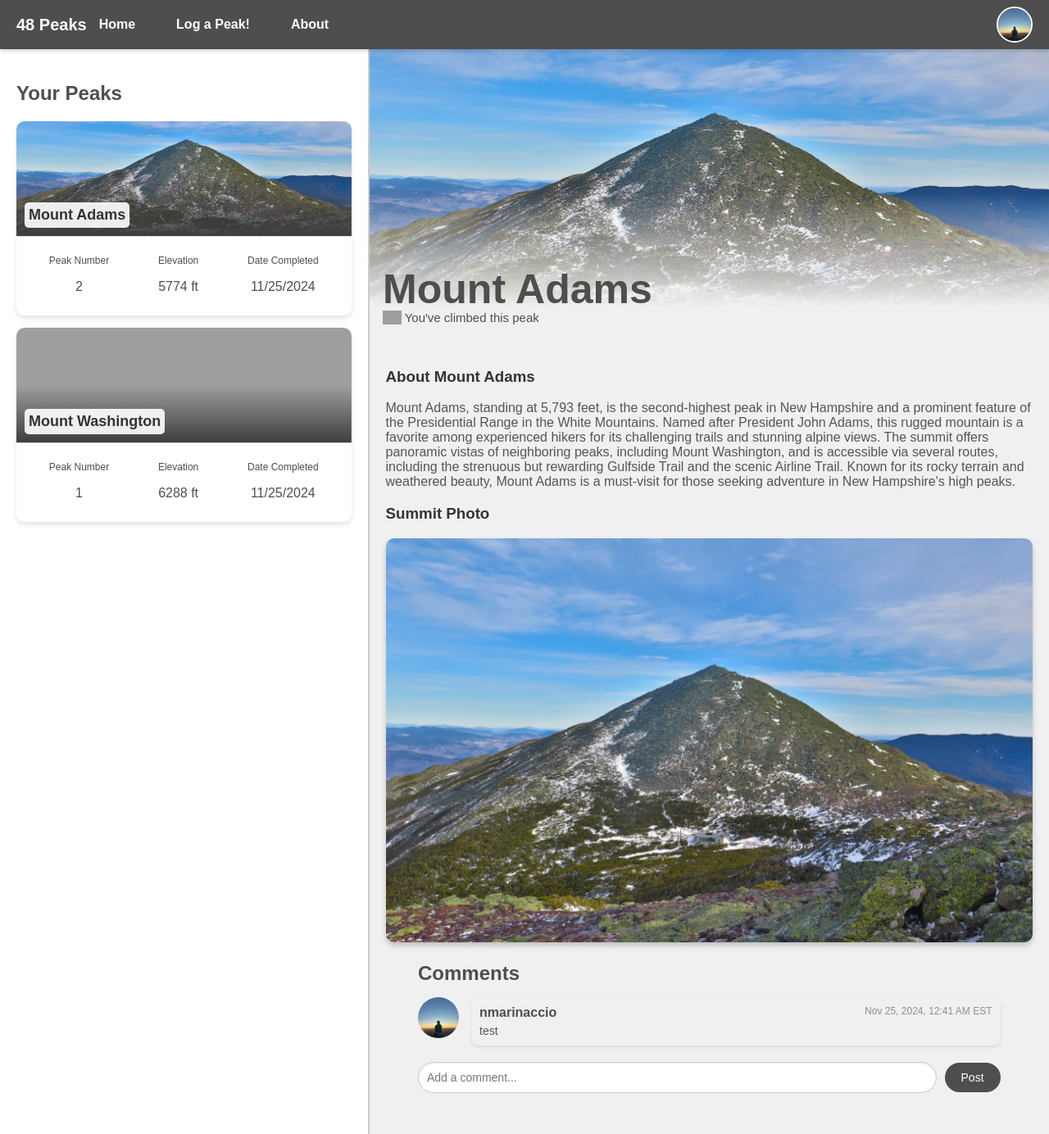
After one commit to nmarinaccio/48Peaks, a Flask app: page /my-peaks in a window 1280 px wide. The commit adds this page. Shown: the whole page at 82% size. Run offline with Flask 3, Linux system fonts and the light colour scheme; a user stored in the database is signed in; data comes from the database, SQL or seed files in the repository; both versions use the stored data as it was after the commit; grey boxes are pictures that could not be loaded.

Commit message:
Added a my-peaks page with all associated files

```diff
--- a/app.py
+++ b/app.py
@@ -1,4 +1,4 @@
-from flask import Flask, g, render_template, request, redirect, url_for, flash, session
+from flask import Flask, g, render_template, request, redirect, url_for, flash, session, jsonify
 from flask_session import Session
 import os
 import sqlite3
@@ -8,8 +8,10 @@ from helpers import login_required
 from datetime import datetime
 import pytz
 
+DATABASE = "48peaks.db"
 
-DATABASE = "48peaks.db"
+est = pytz.timezone('US/Eastern')
+utc = pytz.utc
 
 # Configure application
 app = Flask(__name__)
@@ -176,8 +178,6 @@ def mountain_page(mountain_id):
         """, (mountain_id,)).fetchall()
 
         # Format timestamps and convert to EST
-        utc = pytz.utc
-        est = pytz.timezone('US/Eastern')
         formatted_comments = []
         for comment in comments:
             # Parse the UTC timestamp string into a datetime object
@@ -366,6 +366,169 @@ def edit_profile():
     return render_template("edit_profile.html", user=user)
 
 
+@app.route('/my-peaks', methods=["GET", "POST"])
+@login_required
+def my_peaks():
+    db = get_db()
+    user_id = session.get("user_id")
+
+    if request.method == "POST":
+        # Handle comment posting logic
+        comment = request.form.get("comment")
+        summit_id = request.form.get("summit_id")
+
+        if not comment or not summit_id:
+            flash("Comment and Summit ID are required.", "error")
+            return redirect(url_for('my_peaks'))
+
+        try:
+            db.execute(
+                """
+                INSERT INTO summit_comments (user_id, summit_id, message)
+                VALUES (?, ?, ?)
+                """,
+                (user_id, summit_id, comment)
+            )
+            db.commit()
+            flash("Comment posted successfully!", "success")
+        except Exception as e:
+            flash("An error occurred while posting your comment.", "error")
+            print(f"Database error: {e}")
+        return redirect(url_for('my_peaks'))
+
+    # Fetch all peaks logged by the user, order by most recent first
+    peaks_query = db.execute("""
+        SELECT
+            s.id AS summit_id,
+            s.date_hiked,
+            s.notes,
+            m.name AS mountain_name,
+            m.elevation,
+            m.mountain_photo,
+            s.summit_picture
+        FROM summits s
+        JOIN mountains m ON s.mountain_id = m.id
+        WHERE s.user_id = ?
+        ORDER BY s.date_hiked DESC
+    """, (user_id,))
+    peaks = peaks_query.fetchall()
+
+    # Fetch all comments for user's summits
+    comments_query = db.execute("""
+        SELECT
+            c.summit_id,
+            c.message,
+            c.timestamp,
+            c.edited,
+            c.edited_at,
+            u.username,
+            u.profile_photo
+        FROM summit_comments c
+        JOIN users u ON c.user_id = u.id
+        WHERE c.summit_id IN (SELECT id FROM summits WHERE user_id = ?)
+        ORDER BY c.timestamp ASC
+    """, (user_id,))
+    comments = comments_query.fetchall()
+
+    # Format data for peaks and comments
+    formatted_peaks = []
+    formatted_comments = {}
+
+    for index, peak in enumerate(reversed(peaks), start=1):  # Label oldest peak as 1
+        formatted_peaks.append({
+            "summit_id": peak["summit_id"],
+            "peak_number": index,
+            "date_hiked": datetime.strptime(peak["date_hiked"], "%Y-%m-%d").strftime("%m/%d/%Y"),
+            "notes": peak["notes"],
+            "mountain_name": peak["mountain_name"],
+            "elevation": peak["elevation"],
+            "mountain_photo": peak["mountain_photo"],
+            "summit_picture": peak["summit_picture"] if peak["summit_picture"] else peak["mountain_photo"]
+        })
+
+    for comment in comments:
+        summit_id = comment["summit_id"]
+        if summit_id not in formatted_comments:
+            formatted_comments[summit_id] = []
+        formatted_comments[summit_id].append({
+            "message": comment["message"],
+            "timestamp": datetime.strptime(comment["timestamp"], "%Y-%m-%d %H:%M:%S").strftime("%b %d, %Y, %I:%M %p"),
+            "edited": comment["edited"],
+            "edited_at": comment["edited_at"],
+            "username": comment["username"],
+            "profile_photo": comment["profile_photo"] if comment["profile_photo"] else "default.jpg"
+        })
+
+    # Preload the most recent peak details
+    recent_peak = formatted_peaks[0] if formatted_peaks else None
+
+    num_of_peaks = len(formatted_peaks)
+
+    # Render the template with peaks and comments
+    return render_template(
+        "my_peaks.html",
+        peaks=formatted_peaks,
+        comments=formatted_comments,
+        recent_peak=recent_peak,
+        num_of_peaks=num_of_peaks
+    )
+
+
+@app.route('/get-peak-details/<int:summit_id>', methods=['GET'])
+@login_required
+def get_peak_details(summit_id):
+    db = get_db()
+    user_id = session.get("user_id")
+
+    # Query the summit details
+    summit = db.execute("""
+        SELECT s.id AS summit_id, s.date_hiked, s.notes, s.summit_picture,
+               m.name AS mountain_name, m.elevation, m.mountain_photo, m.mountain_blurb
+        FROM summits s
+        JOIN mountains m ON s.mountain_id = m.id
+        WHERE s.id = ? AND s.user_id = ?
+    """, (summit_id, user_id)).fetchone()
+
+    if not summit:
+        return jsonify({"error": "Summit not found"}), 404
+
+    # Query the comments for this summit
+    comments_query = db.execute("""
+        SELECT sc.message, sc.timestamp, sc.edited, u.username, u.profile_photo
+        FROM summit_comments sc
+        JOIN users u ON sc.user_id = u.id
+        WHERE sc.summit_id = ?
+        ORDER BY sc.timestamp ASC
+    """, (summit_id,))
+    comments = comments_query.fetchall()
+
+    # Format comments
+    formatted_comments = [
+        {
+            "message": comment["message"],
+                    "timestamp": (
+            utc.localize(datetime.strptime(comment["timestamp"], "%Y-%m-%d %H:%M:%S")).astimezone(est).strftime("%b %d, %Y, %I:%M %p %Z")),
+            "edited": comment["edited"],
+            "username": comment["username"],
+            "profile_photo": comment["profile_photo"] if comment["profile_photo"] else "default.jpg"
+        }
+        for comment in comments
+    ]
+
+    # Prepare the JSON response
+    response = {
+        "summit_id": summit["summit_id"],
+        "name": summit["mountain_name"],
+        "date_hiked": datetime.strptime(summit["date_hiked"], "%Y-%m-%d").strftime("%m/%d/%Y"),
+        "notes": summit["notes"],
+        "blurb": summit["mountain_blurb"],
+        "photo": summit["summit_picture"] if summit["summit_picture"] else f'/static/images/mountain_images/{summit["mountain_photo"]}',
+        "image": f'/static/images/mountain_images/{summit["mountain_photo"]}',
+        "comments": formatted_comments
+    }
+
+    return jsonify(response)
+
 
 if __name__ == "__main__":
     app.run(debug=True)
--- a/static/styles.css
+++ b/static/styles.css
@@ -811,3 +811,228 @@ textarea {
 .submit-button:hover {
     background-color: #6e6e6e;
 }
+
+/* CSS for MyPeaks */
+.my-peaks-container {
+    display: flex;
+    height: calc(100vh - 40px); /* Full height minus navbar */
+}
+
+.my-peaks-list {
+    width: 33%;
+    background-color: #FFFFFF; /* White background */
+    overflow-y: auto;
+    padding: 20px;
+    border-right: 2px solid #CCCCCC;
+}
+
+.my-peaks-list h2 {
+    color: #4E4E4E;
+}
+
+.my-peaks-list p {
+    color: #4E4E4E;
+}
+
+.my-peak-item {
+    background-color: #F9F9F9; /* Slightly off-white for contrast */
+    margin-bottom: 15px;
+    border-radius: 10px;
+    overflow: hidden;
+    cursor: pointer;
+    box-shadow: 0 4px 6px rgba(0, 0, 0, 0.1);
+    transition: transform 0.2s ease, box-shadow 0.2s ease;
+}
+
+.my-peak-item:hover {
+    transform: scale(1.02); /* Slight zoom effect on hover */
+    box-shadow: 0 6px 10px rgba(0, 0, 0, 0.2);
+}
+
+.my-peak-list-header {
+    height: 120px;
+    background-size: cover;
+    background-position: center;
+    display: flex;
+    align-items: flex-end;
+    padding: 10px;
+}
+
+.my-peak-name {
+    font-size: 18px;
+    color: #333333; /* Dark text for contrast */
+    background-color: rgba(255, 255, 255, 0.9); /* Subtle white background for text */
+    padding: 5px;
+    border-radius: 5px;
+    font-weight: bold;
+}
+
+.my-peak-details {
+    display: flex;
+    justify-content: space-around;
+    padding: 10px;
+    background-color: #FFFFFF; /* White background for details */
+    border-top: 1px solid #E0E0E0; /* Subtle separation between sections */
+}
+
+.my-detail-title {
+    font-size: 12px;
+    color: #777777; /* Subtle gray for titles */
+    text-align: center;
+}
+
+.my-detail-value {
+    font-size: 16px;
+    color: #333333; /* Darker color for values */
+    text-align: center;
+}
+
+.my-peak-details-container {
+    width: 67%;
+    padding: 0; /* Remove padding for alignment */
+    overflow-y: auto;
+    background-color: #FFFFFF;
+    box-shadow: inset 0 2px 4px rgba(0, 0, 0, 0.1);
+}
+
+.my-peak-details-container h2 {
+    color: #333333; /* Dark heading color */
+    margin-bottom: 20px;
+}
+
+.my-peak-details-container p {
+    color: #555555; /* Slightly lighter dark text for descriptions */
+}
+
+/* Header for the Right Section */
+.my-peak-log-header {
+    flex-shrink: 0;
+    height: 350px;
+    background-size: cover;
+    background-position: center;
+    position: relative;
+}
+
+.my-peaks-information-title {
+    position: absolute;
+    bottom: 8%;
+    left: 2%;
+    font-size: 50px;
+    font-weight: bold;
+    color: #4E4E4E;
+    align-items: center;
+    gap: 5px;
+}
+
+.my-peaks-information-subtitle {
+    position: absolute;
+    bottom: 4%;
+    left: 2%;
+    font-size: 15px;
+    color: #4E4E4E;
+    margin: 0;
+}
+
+/* Peak Body */
+.my-peak-body {
+    padding: 20px;
+    color: #333333; /* Dark text for contrast */
+    background-color: #F0F0F0;
+}
+
+.my-summit-photo {
+    max-width: 100%;
+    border-radius: 10px;
+    box-shadow: 0 4px 6px rgba(0, 0, 0, 0.2);
+}
+
+/* Comments Section */
+.my-peak-comments {
+    margin: 0 5%;
+}
+
+.my-peak-comments h2 {
+    font-size: 24px;
+    color: #4E4E4E;
+    margin-bottom: 15px;
+}
+
+.my-peak-comment {
+    display: flex;
+    align-items: flex-start;
+    margin-bottom: 20px;
+}
+
+.my-peak-comment-pfp {
+    width: 50px;
+    height: 50px;
+    border-radius: 50%;
+    margin-right: 15px;
+    object-fit: cover;
+}
+
+.my-peak-comment-content {
+    background-color: #F0F0F0;
+    padding: 10px;
+    border-radius: 10px;
+    box-shadow: 0 2px 4px rgba(0, 0, 0, 0.1);
+    flex-grow: 1;
+}
+
+.my-peak-comment-header {
+    display: flex;
+    justify-content: space-between;
+    margin-bottom: 5px;
+}
+
+.my-peak-comment-author {
+    font-weight: bold;
+    font-size: 16px;
+    color: #4E4E4E;
+}
+
+.my-peak-comment-timestamp {
+    font-size: 12px;
+    color: #8E8E8E;
+}
+
+.my-peak-comment-text {
+    font-size: 14px;
+    color: #4E4E4E;
+    margin: 0;
+}
+
+/* Comment Input Section */
+.my-peak-comment-input-section {
+    display: flex;
+    align-items: center;
+    margin-top: 15px;
+    margin-bottom: 30px;
+}
+
+.my-peak-comment-input {
+    flex-grow: 1;
+    padding: 10px;
+    border-radius: 25px;
+    border: 1px solid #CCCCCC;
+    font-size: 14px;
+    margin-right: 10px;
+    outline: none;
+    box-shadow: inset 0 1px 2px rgba(0, 0, 0, 0.1);
+}
+
+.my-peak-comment-post-button {
+    background-color: #4E4E4E;
+    color: #FFFFFF;
+    border: none;
+    padding: 10px 20px;
+    border-radius: 25px;
+    font-size: 14px;
+    cursor: pointer;
+    transition: background-color 0.3s ease, transform 0.2s ease;
+}
+
+.my-peak-comment-post-button:hover {
+    background-color: #6E6E6E;
+    transform: scale(1.05);
+}
--- a/templates/layout.html
+++ b/templates/layout.html
@@ -25,7 +25,7 @@
                 {% endif %}
                 <div class="dropdown-menu" id="dropdownMenu">
                     <a href="/profile">View Profile</a>
-                    <a href="/mypeaks">My Peaks</a>
+                    <a href="/my-peaks">My Peaks</a>
                     <a href="/edit-profile">Edit Profile</a>
                     <a href="/logout">Log Out</a>
                 </div>
--- /dev/null
+++ b/templates/my_peaks.html
@@ -0,0 +1,115 @@
+{% extends "layout.html" %}
+
+{% block title %}
+    My Peaks
+{% endblock %}
+
+{% block content %}
+<div class="my-peaks-container">
+    <!-- Left Section: List of Peaks -->
+    <div class="my-peaks-list">
+        <h2>Your Peaks</h2>
+        {% if peaks %}
+            {% for peak in peaks %}
+            <div class="my-peak-item" onclick="loadPeakDetails('{{ peak.summit_id }}')">
+                <div class="my-peak-list-header"
+                    style="background-image: linear-gradient(to bottom, rgba(0,0,0,0) 50%, #3E3E3E 100%), url('/static/images/mountain_images/{{ peak.mountain_photo }}');">
+                    <div class="my-peak-name">{{ peak.mountain_name }}</div>
+                </div>
+                <div class="my-peak-details">
+                    <div>
+                        <p class="my-detail-title">Peak Number</p>
+                        <p class="my-detail-value">{{ peak.summit_id }}</p>
+                    </div>
+                    <div>
+                        <p class="my-detail-title">Elevation</p>
+                        <p class="my-detail-value">{{ peak.elevation }} ft</p>
+                    </div>
+                    <div>
+                        <p class="my-detail-title">Date Completed</p>
+                        <p class="my-detail-value">{{ peak.date_hiked }}</p>
+                    </div>
+                </div>
+            </div>
+            {% endfor %}
+        {% else %}
+            <p>No peaks logged yet!</p>
+        {% endif %}
+    </div>
+
+    <!-- Right Section: Peak Details -->
+    <div class="my-peak-details-container" id="peak-details">
+    </div>
+</div>
+
+
+<script>
+    async function loadPeakDetails(summit_id) {
+        try {
+            // Fetch peak details via an API endpoint
+            const response = await fetch(`/get-peak-details/${summit_id}`);
+            if (!response.ok) throw new Error(`Failed to fetch peak details: ${response.status}`);
+            const peakDetails = await response.json();
+
+            // Ensure comments exist and default to an empty array if missing
+            const comments = peakDetails.comments || [];
+            const caption = peakDetails.notes || "";
+
+            // Populate the right section with the retrieved data
+            const detailsContainer = document.getElementById('peak-details');
+            detailsContainer.innerHTML = `
+                <div class="my-peak-log-header"
+                    style="background-image: linear-gradient(to bottom, rgba(0,0,0,0) 50%, #F0F0F0 90%), url('${peakDetails.image}');">
+                    <div class="my-peaks-information-title">${peakDetails.name}</div>
+                    <div class="my-peaks-information-subtitle">
+                        <img id="my-peak-log-checkmark" src="https://upload.wikimedia.org/wikipedia/commons/thumb/3/3b/Eo_circle_green_checkmark.svg/1200px-Eo_circle_green_checkmark.svg.png" height="17px" width="auto" style="position: relative; top: 3px">
+                        <span>You've climbed this peak</span>
+                    </div>
+                </div>
+                <div class="my-peak-body">
+                    <h3>About ${peakDetails.name}</h3>
+                    <p>${peakDetails.blurb}</p>
+                    <h3>Summit Photo</h3>
+                    <img src="${peakDetails.photo}" alt="Summit Photo" class="my-summit-photo">
+                    <p style="text-align: center; font-size: 18px;"><strong>${caption}</strong></p>
+
+                    <!-- Comments Section -->
+                    <div class="my-peak-comments">
+                        <h2>Comments</h2>
+                        <div>
+                            ${
+                                comments.length > 0
+                                    ? comments.map(comment => `
+                                        <div class="my-peak-comment">
+                                            <img src="/static/images/user_photos/profile_photos/${comment.profile_photo}" alt="${comment.username}'s Profile Picture" class="my-peak-comment-pfp">
+                                            <div class="my-peak-comment-content">
+                                                <div class="my-peak-comment-header">
+                                                    <span class="my-peak-comment-author">${comment.username}</span>
+                                                    <span class="my-peak-comment-timestamp">${comment.timestamp}</span>
+                                                </div>
+                                                <p class="my-peak-comment-text">${comment.message}</p>
+                                            </div>
+                                        </div>
+                                    `).join('')
+                                    : '<p>No comments yet. Be the first to comment!</p>'
+                            }
+                        </div>
+                        <!-- Comment Input Section -->
+                        <form method="post" class="my-peak-comment-input-section">
+                            <input type="text" placeholder="Add a comment..." class="my-peak-comment-input" name="comment" required>
+                            <input name="summit_id" value="${summit_id}" hidden>
+                            <button class="my-peak-comment-post-button" type="submit">Post</button>
+                        </form>
+                    </div>
+                </div>
+            `;
+        } catch (error) {
+            console.error("Error loading peak details:", error);
+        }
+    }
+
+    // Load the most recent peak's details on page load
+    loadPeakDetails('{{num_of_peaks}}');
+
+</script>
+{% endblock %}
```
Also changed, not shown: 48peaks.db, 6 other files.
